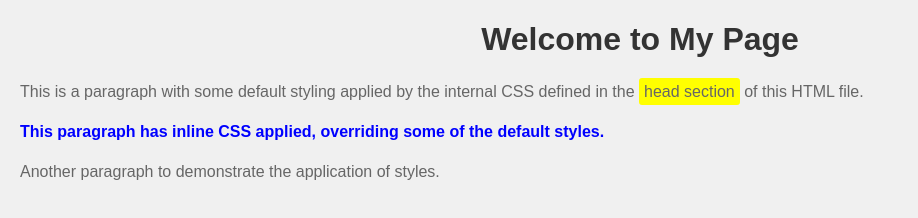
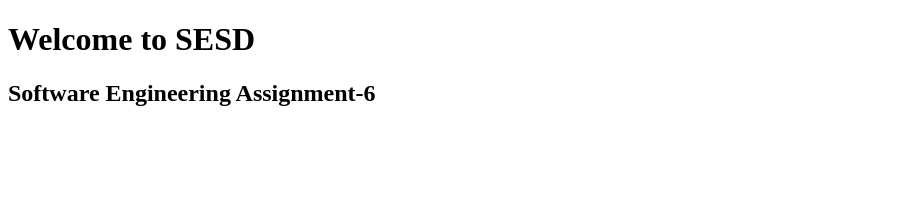
Before and after one commit to Induvardhan116/Software, a plain HTML site: page index.html in a window 1280 px wide. Shown: the whole page, without its empty margins (0-918 px from the left). Drawn offline with Linux system fonts and the light colour scheme.

Commit message:
Update index.html

```diff
--- a/index.html
+++ b/index.html
@@ -1,39 +1,12 @@
 <!DOCTYPE html>
-<html>
+<html lang="en">
 <head>
-    <title>HTML with Internal & Inline CSS</title>
-    <!-- Internal CSS -->
-    <style>
-        body {
-            font-family: Arial, sans-serif;
-            background-color: #f0f0f0;
-            margin: 20px;
-        }
-        h1 {
-            color: #333;
-            text-align: center;
-        }
-        p {
-            color: #666;
-            line-height: 1.5;
-        }
-        .highlight {
-            background-color: yellow;
-            padding: 5px;
-            border-radius: 3px;
-        }
-    </style>
+    <meta charset="UTF-8">
+    <meta name="viewport" content="width=device-width, initial-scale=1.0">
+    <title>Document</title>
 </head>
 <body>
-
-    <h1>Welcome to My Page</h1>
-
-    <p>This is a paragraph with some default styling applied by the internal CSS defined in the <span class="highlight">head section</span> of this HTML file.</p>
-
-    <!-- Inline CSS -->
-    <p style="color: blue; font-weight: bold;">This paragraph has inline CSS applied, overriding some of the default styles.</p>
-
-    <p>Another paragraph to demonstrate the application of styles.</p>
-
+    <h1>Welcome to SESD</h1>
+    <h2>Software Engineering Assignment-6</h2>
 </body>
 </html>
```
